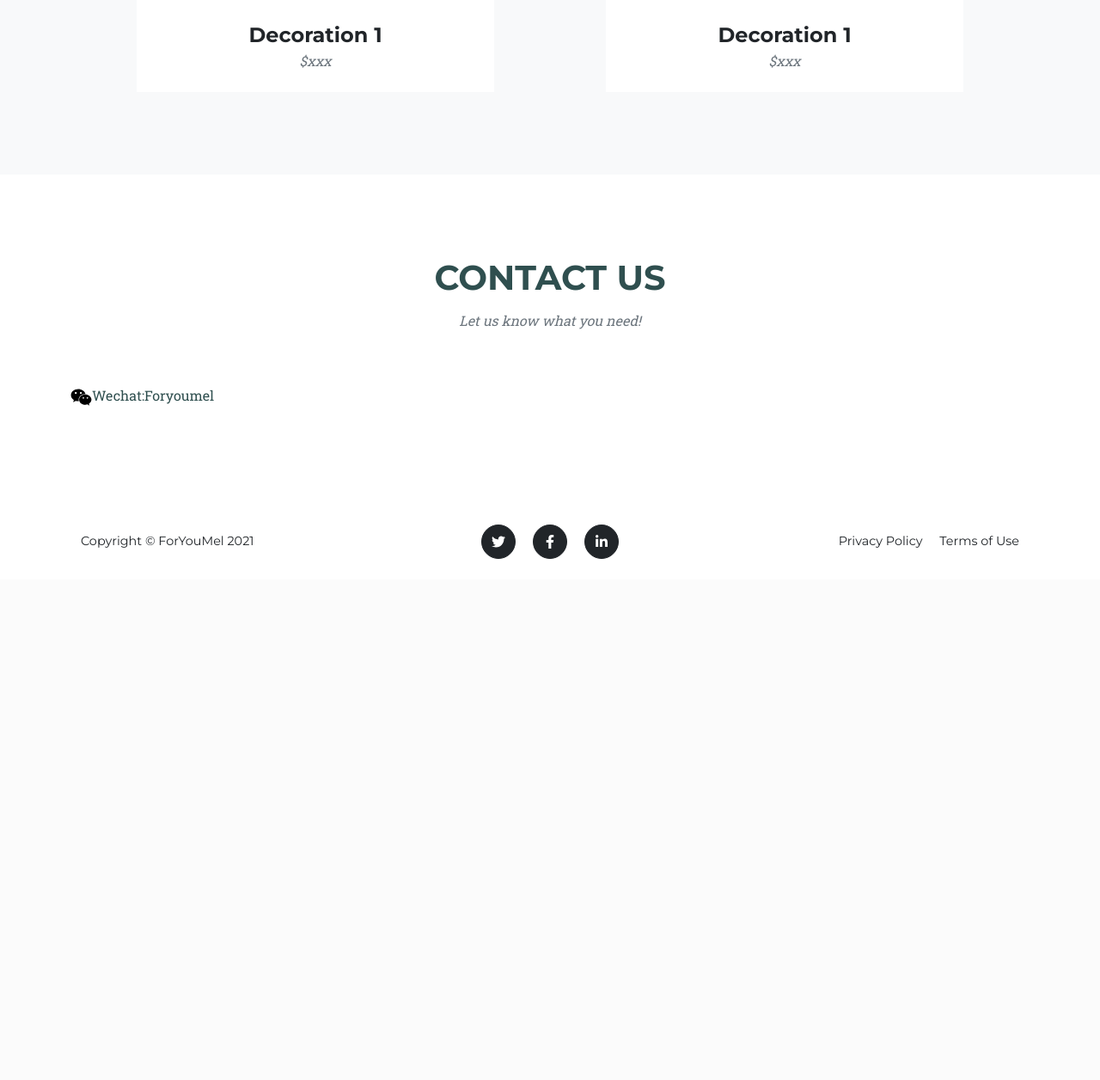
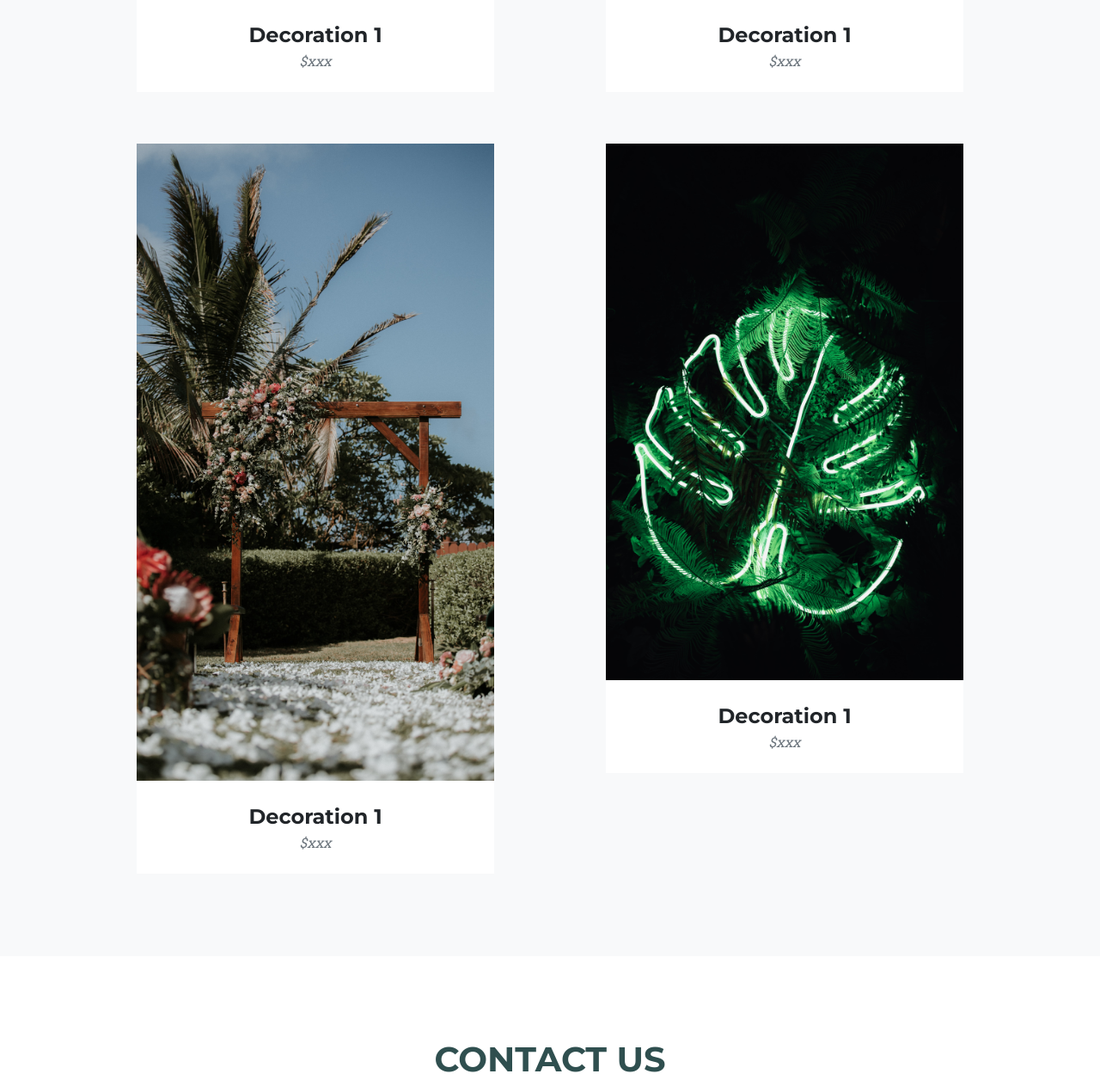
Before and after one commit to RingoHanabi/ForyouMel, a Django app: page / in a window 1280 px wide. Shown: the part 3804-5060 px from the top of the page at 86% size. Before the commit the page ends 4454 px from the top, so only its background shows below. Run offline with Django 3.2, Linux system fonts and the light colour scheme; some libraries are stand-ins or nearby versions.

Commit message:
no message

```diff
--- a/homepage/templates/homepage.html
+++ b/homepage/templates/homepage.html
@@ -134,7 +134,7 @@
                 <h2 class="section-heading text-uppercase">Our Event Decoration</h2>
                 <h3 class="section-subheading text-muted"></h3>
             </div>
-            <div class="row">
+            <div class="row" style="margin-bottom: 60px">
                 <div class="col-lg-6 col-sm-6 mb-6">
                     <!-- Portfolio item 1-->
                     <div class="portfolio-item">
@@ -166,11 +166,43 @@
                     </div>
                 </div>
             </div>
+            <div class="row">
+                <div class="col-lg-6 col-sm-6 mb-6" >
+                    <!-- Portfolio item 1-->
+                    <div class="portfolio-item">
+                        <a class="portfolio-link" data-bs-toggle="modal" href="#portfolioModal1">
+                            <div class="portfolio-hover">
+                                <div class="portfolio-hover-content"></div>
+                            </div>
+                            <img class="img-fluid" src="{% static "img/homepage/decoration8.jpg" %}" alt="">
+                        </a>
+                        <div class="portfolio-caption">
+                            <div class="portfolio-caption-heading">Decoration 1</div>
+                            <div class="portfolio-caption-subheading text-muted">$xxx</div>
+                        </div>
+                    </div>
+                </div>
+                <div class="col-lg-6 col-sm-6 mb-6">
+                    <!-- Portfolio item 2-->
+                    <div class="portfolio-item">
+                        <a class="portfolio-link" data-bs-toggle="modal" href="#portfolioModal2">
+                            <div class="portfolio-hover">
+                                <div class="portfolio-hover-content"></div>
+                            </div>
+                            <img class="img-fluid" src="{% static "img/homepage/decoration9.jpg" %}" alt="">
+                        </a>
+                        <div class="portfolio-caption">
+                            <div class="portfolio-caption-heading">Decoration 1</div>
+                            <div class="portfolio-caption-subheading text-muted">$xxx</div>
+                        </div>
+                    </div>
+                </div>
+            </div>
         </div>
     </section>
 
     <!-- Contact-->
-{#    <section class="page-section" id="contact" style="background-image: url('{% static "img/homepage/footer.jpg" %}')">#}
+    {#    <section class="page-section" id="contact" style="background-image: url('{% static "img/homepage/footer.jpg" %}')">#}
     <section class="page-section" id="contact" style="background-color: white">
         <div class="container">
             <div class="text-center">
@@ -178,7 +210,8 @@
                 <h3 class="section-subheading text-muted">Let us know what you need!</h3>
             </div>
             <div>
-                <p style="color: darkslategrey"><img width="25px" src="{% static 'img/weixin-brands.svg' %}"></img>Wechat:Foryoumel</p>
+                <p style="color: darkslategrey"><img width="25px" src="{% static 'img/weixin-brands.svg' %}"></img>Wechat:Foryoumel
+                </p>
             </div>
         </div>
     </section>
```
Also changed, not shown: static/img/homepage/decoration8.jpg (added), static/img/homepage/decoration9.jpg (added).
